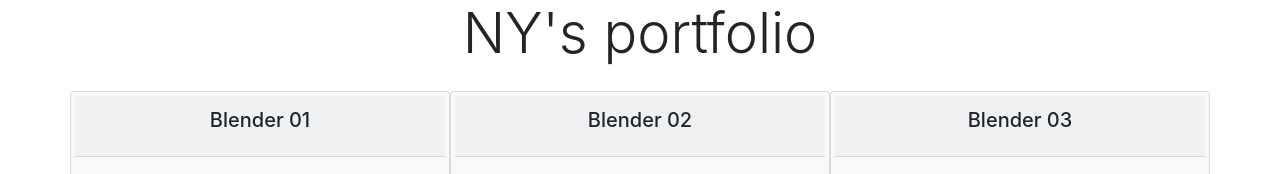
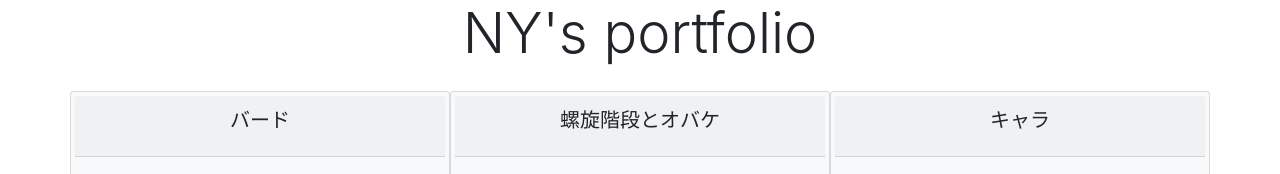
Before and after one commit to nyamato-mmf/myBlender, a plain HTML site: page index.html in a window 1280 px wide. Shown: the top 174 px of the page. Drawn offline with nearby package versions, Linux system fonts and the light colour scheme.

Commit message:
Update index.html

```diff
--- a/index.html
+++ b/index.html
@@ -20,7 +20,7 @@
         <!-- 作品1 -->
         <div class="card p-1 bg-light col-lg-4 col-md-4 col-sm-12">
             <div class="card-header text-center">
-                <h5 class="card-title">Blender 01</h5>
+                <h5 class="card-title">バード</h5>
             </div>
             <div class="card-body">
                 <img src="./img/bird.png" style="width: 100%;">
@@ -29,7 +29,7 @@
         <!-- 作品2 -->
         <div class="card p-1 bg-light col-lg-4 col-md-4 col-sm-12">
             <div class="card-header text-center">
-                <h5 class="card-title">Blender 02</h5>
+                <h5 class="card-title">螺旋階段とオバケ</h5>
             </div>
             <div class="card-body">
                 <video src="./video/stairs.mp4" controls style="width: 100%;">
@@ -38,7 +38,7 @@
         <!-- 作品3 -->
         <div class="card p-1 bg-light col-lg-4 col-md-4 col-sm-12">
             <div class="card-header text-center">
-                <h5 class="card-title">Blender 03</h5>
+                <h5 class="card-title">キャラ</h5>
             </div>
             <div class="card-body">
                 <img src="./img/coil.png" style="width: 100%;">
```
